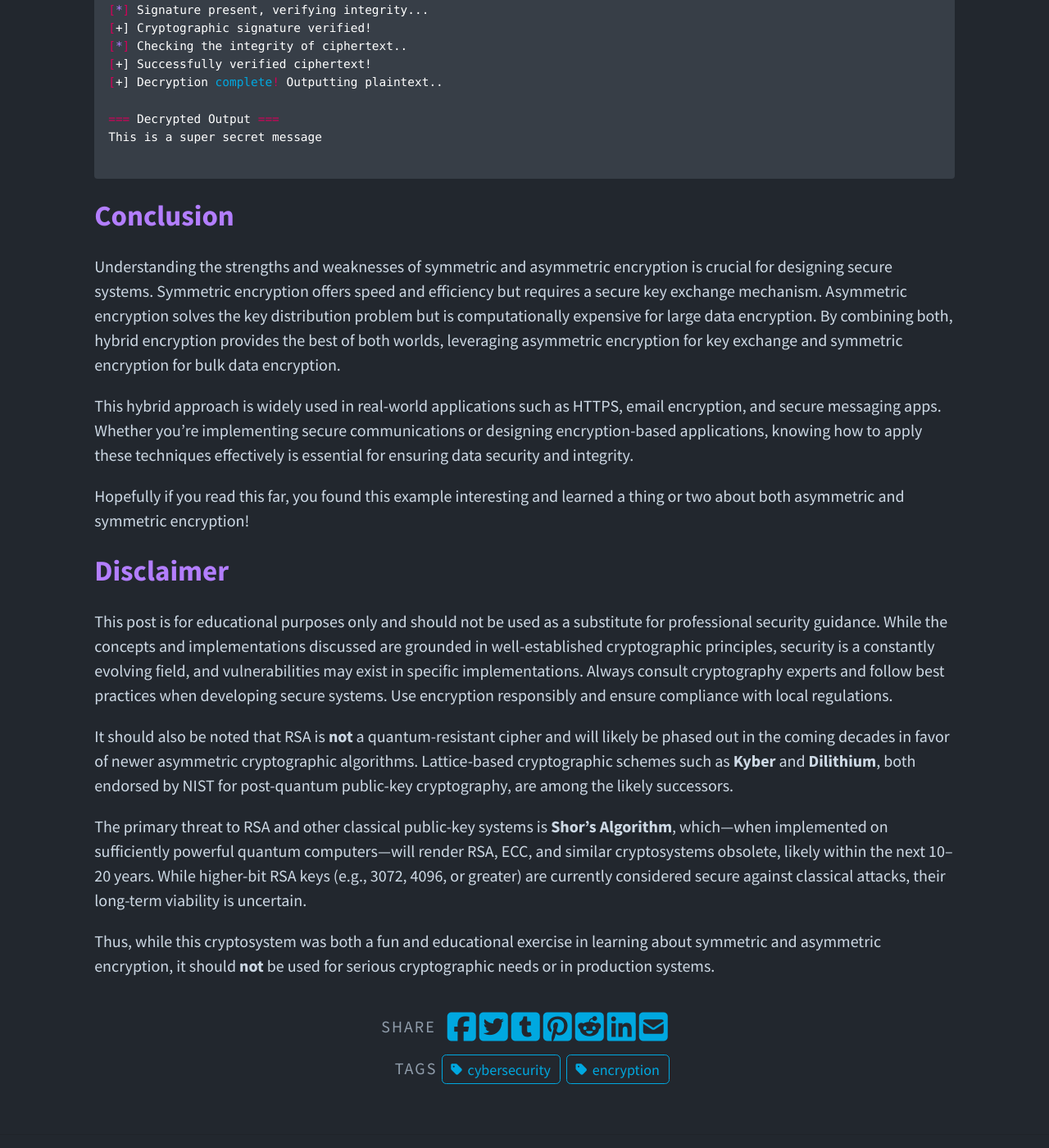
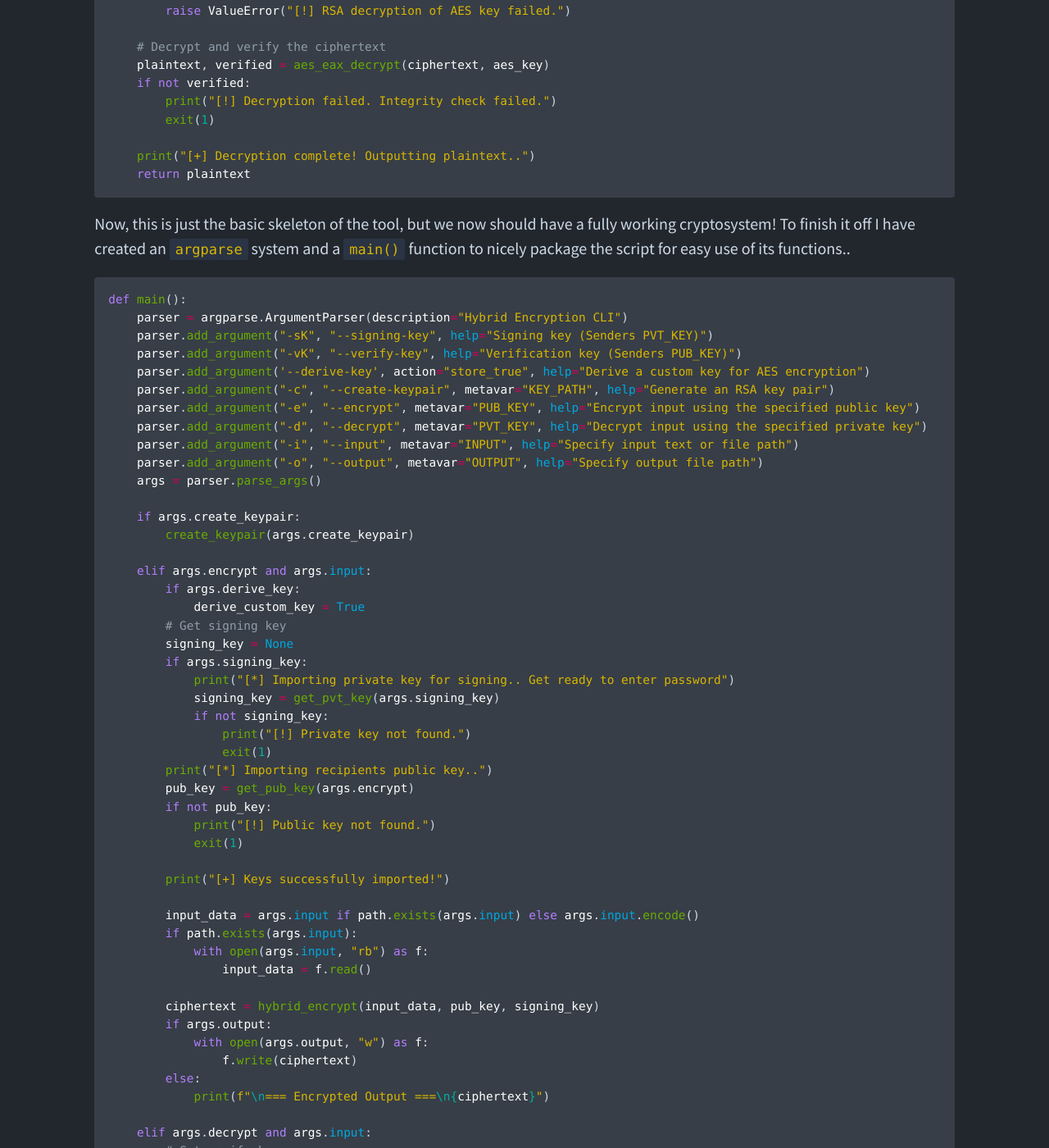
Before and after one commit to davewinton/davewinton.github.io, a Jekyll site: the page built from _posts/2025-03-04-HybridEncryption.md, in a window 1280 px wide and 1400 px high, scrolled down 6962 px. Shown: the whole window at 82% size. Built offline with Jekyll 4.4.1, drawn with Linux system fonts in a browser that asks for light colours; nearby versions of some CDN libraries; library files that are not in the unit come from our copies; comment, search, counter and statistics services are not loaded; some of the changed text lies outside the part shown.

Commit message:
Update 2025-03-04-HybridEncryption.md

````diff
--- a/_posts/2025-03-04-HybridEncryption.md
+++ b/_posts/2025-03-04-HybridEncryption.md
@@ -153,6 +153,54 @@ def aes_eax_decrypt(ciphertext, key) -> (bytes,bool):
         return b'', False
 ```
 
+We also need the ability to sign and verify using RSA..
+
+```python
+def rsa_sign(message: bytes, pvt_key: RSA.RsaKey) -> bytes:
+    """Sign a message with an RsaKey private key"""
+    h = SHA256.new(message)
+    return pss.new(pvt_key).sign(h)
+
+
+def rsa_verify(message: bytes, pub_key: RSA.RsaKey, sig: bytes) -> bool:
+    """Verify a message with an RsaKey public key"""
+    h = SHA256.new(message)
+    msg_verifier = pss.new(pub_key)
+    try:
+        msg_verifier.verify(h, sig)
+        print("[+] Cryptographic signature verified!")
+        return True
+    except ValueError:
+        return False
+```
+
+We also need a way to load public and private RSA keys...
+
+```python
+def get_pvt_key(key_path):
+    """Returns an RSA.RsaKey object containing the Private Key"""
+    with open(key_path, "rb") as f:
+        data = f.read()
+
+    for _ in range(3):
+        try:
+            passwd = getpass("Enter private key passphrase: ")
+            return RSA.import_key(data, passphrase=passwd)
+        except (ValueError, TypeError):
+            print("[!] Incorrect passphrase. Try again.")
+
+    print("[!] Too many incorrect attempts. Exiting.")
+    exit(1)
+
+
+def get_pub_key(key_path) -> RSA.RsaKey | None:
+    """Returns a RSA.RsaKey object containing the Public Key"""
+    if path.exists(key_path):
+        with open(key_path, "rb") as f:
+            return RSA.import_key(f.read())
+    return None
+```
+
 Next, let's implement the logic for hybrid encryption:
 
 ```python
@@ -241,9 +289,93 @@ def hybrid_decrypt(ciphertext, pvt_key, pub_key=None) -> bytes | None:
     return plaintext
 ```
 
-Now, this is just the basic skeleton of the tool, but we now should have a fully working cryptosystem!
+Now, this is just the basic skeleton of the tool, but we now should have a fully working cryptosystem! To finish it off I have created an `argparse` system and a `main()` function to nicely package the script for easy use of its functions..
 
-To see the full script you can visit [HyKrypt](https://github.com/davewinton/hykrypt) on my GitHub page.
+```python
+def main():
+    parser = argparse.ArgumentParser(description="Hybrid Encryption CLI")
+    parser.add_argument("-sK", "--signing-key", help="Signing key (Senders PVT_KEY)")
+    parser.add_argument("-vK", "--verify-key", help="Verification key (Senders PUB_KEY)")
+    parser.add_argument('--derive-key', action="store_true", help="Derive a custom key for AES encryption")
+    parser.add_argument("-c", "--create-keypair", metavar="KEY_PATH", help="Generate an RSA key pair")
+    parser.add_argument("-e", "--encrypt", metavar="PUB_KEY", help="Encrypt input using the specified public key")
+    parser.add_argument("-d", "--decrypt", metavar="PVT_KEY", help="Decrypt input using the specified private key")
+    parser.add_argument("-i", "--input", metavar="INPUT", help="Specify input text or file path")
+    parser.add_argument("-o", "--output", metavar="OUTPUT", help="Specify output file path")
+    args = parser.parse_args()
+
+    if args.create_keypair:
+        create_keypair(args.create_keypair)
+
+    elif args.encrypt and args.input:
+        if args.derive_key:
+            derive_custom_key = True
+        # Get signing key
+        signing_key = None
+        if args.signing_key:
+            print("[*] Importing private key for signing.. Get ready to enter password")
+            signing_key = get_pvt_key(args.signing_key)
+            if not signing_key:
+                print("[!] Private key not found.")
+                exit(1)
+        print("[*] Importing recipients public key..")
+        pub_key = get_pub_key(args.encrypt)
+        if not pub_key:
+            print("[!] Public key not found.")
+            exit(1)
+
+        print("[+] Keys successfully imported!")
+
+        input_data = args.input if path.exists(args.input) else args.input.encode()
+        if path.exists(args.input):
+            with open(args.input, "rb") as f:
+                input_data = f.read()
+
+        ciphertext = hybrid_encrypt(input_data, pub_key, signing_key)
+        if args.output:
+            with open(args.output, "w") as f:
+                f.write(ciphertext)
+        else:
+            print(f"\n=== Encrypted Output ===\n{ciphertext}")
+
+    elif args.decrypt and args.input:
+        # Get verify-key
+        verify_key = None
+        if args.verify_key:
+            print("[*] Importing public key for verification..")
+            verify_key = get_pub_key(args.verify_key)
+            if not verify_key:
+                print("[!] Verify key not found.")
+                exit(1)
+
+        # Get private key
+        print("[*] Importing private key for decryption..")
+        pvt_key = get_pvt_key(args.decrypt)
+        if not pvt_key:
+            print("[!] Private key not found.")
+            exit(1)
+
+        print("[+] Keys successfully imported!")
+
+        encrypted_data = args.input if path.exists(args.input) else args.input.encode()
+        if path.exists(args.input):
+            with open(args.input, "r") as f:
+                encrypted_data = f.read()
+
+        decrypted = hybrid_decrypt(encrypted_data, pvt_key, verify_key)
+        if args.output:
+            with open(args.output, "wb") as f:
+                f.write(decrypted)
+        else:
+            print(f"\n=== Decrypted Output ===\n{decrypted.decode()}")
+    else:
+        parser.print_help()
+
+
+if __name__ == "__main__":
+    main()
+
+```
 
 Here is a example usage and output:
 
@@ -287,6 +419,8 @@ This is a super secret message
 
 ```
 
+To see the full script you can visit [HyKrypt](https://github.com/davewinton/hykrypt) on my GitHub page.
+
 ## Conclusion
 Understanding the strengths and weaknesses of symmetric and asymmetric encryption is crucial for designing secure systems. Symmetric encryption offers speed and efficiency but requires a secure key exchange mechanism. Asymmetric encryption solves the key distribution problem but is computationally expensive for large data encryption. By combining both, hybrid encryption provides the best of both worlds, leveraging asymmetric encryption for key exchange and symmetric encryption for bulk data encryption.
 
````
